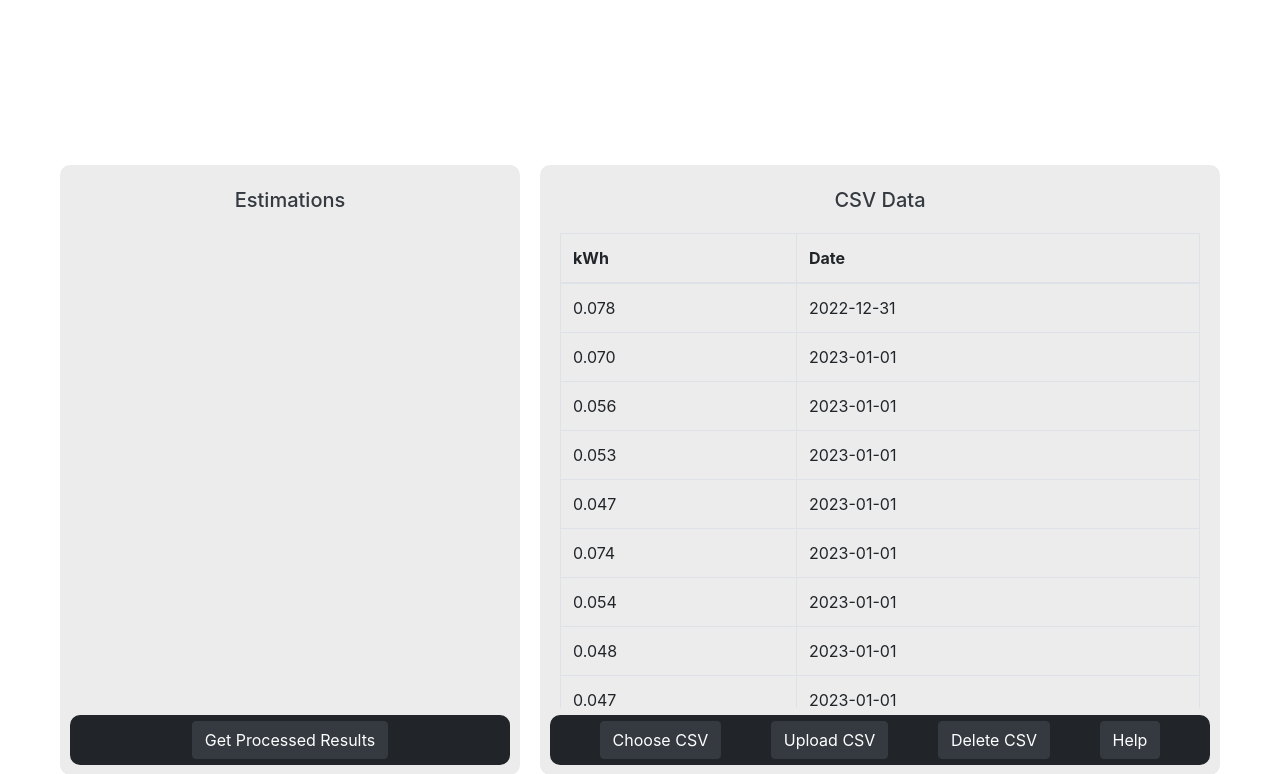
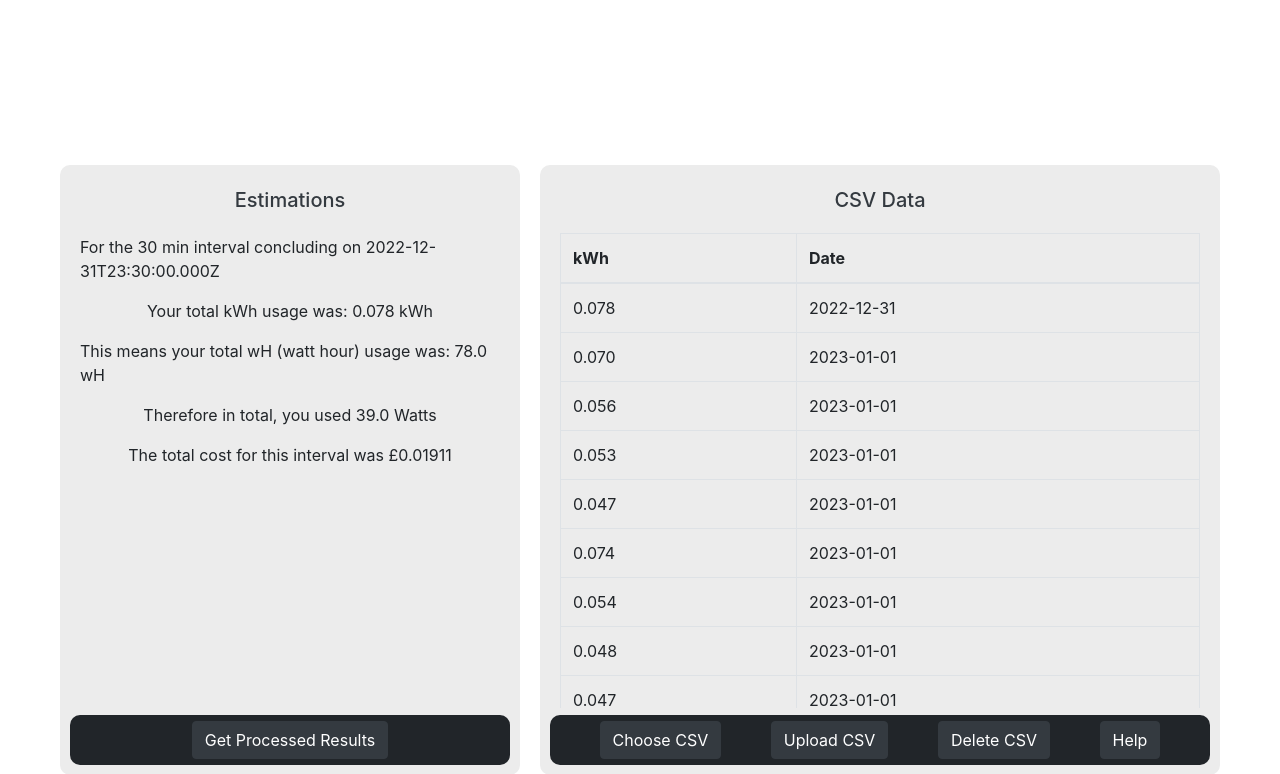
Before and after one commit to Bowriing/Honours, a Flask app: page / in a window 1280 px wide. Shown: the part 726-1500 px from the top of the page. Run offline with Flask 3, Linux system fonts and the light colour scheme; a user stored in the database is signed in; some libraries are stand-ins or nearby versions.

Commit message:
fixed calculations and ouutputted nicely

```diff
--- a/website/processing.py
+++ b/website/processing.py
@@ -8,20 +8,25 @@ class CsvLog:
 
 def processingMain():
     if hasattr(current_user.csv_data, 'csv_content'):
+        #get interval (line) of csv and put into object
         logInstance = getCsvLog()
-        print ("Datetime: " + logInstance.datetime)
-        print ("kWh Usage: " + logInstance.kwh + "kWh")
-        watts = kwhToWatts(logInstance.kwh)
-        print (watts)
-        print ("Successfully outputted wattUsage")
 
-        output = informativeOutput(logInstance.kwh, watts, logInstance.datetime)
+        dt = logInstance.datetime
+        kwh = float(logInstance.kwh)
+        wh = (kwh*1000)
+        whFloat = float(wh)
+        watts = (whFloat*0.5)
+        cost  = costConverter(kwh)
+
+        #method which is uploaded to the home render template for user to see information
+        output = generate_report(dt, kwh, watts, wh, cost)
         print (output)
+        return (output)
 
     elif not hasattr(current_user.csv_data, 'csv_content'):
         flash('No CSV Content to read.', category='error')
         print ("User's CSV Content Is Empty")
-
+        return ("No CSV to process")
 
 
 def getCsvLog():
@@ -35,25 +40,25 @@ def getCsvLog():
 
     return newLog
 
-def kwhToWatts(pKwh):
-    kwh = float(pKwh)
-    watts = kwh * 1000
-    watts = (watts/0.5)
 
-    return watts
+#generates the output to the home page
+def generate_report(dt, kwh, watts, wattHours, cost):
+    report = "For the 30 min interval concluding on " + str(dt) + "\n"
+    report += "Your total kWh usage was: " + str(kwh) + " kWh\n"
+    report += "This means your total wH (watt hour) usage was: " + str(wattHours) + " wH\n"
+    report += "Therefore in total, you used " + str(watts) + " Watts\n"
+    report += "The total cost for this interval was £" + str(cost)
 
-def informativeOutput(pKwh, pWatts, pDateTime):
-    kwh = float(pKwh)
-    watts = pWatts
-    wattHours = (kwh * 1000)
-    dt = pDateTime
+    return report
 
-    print("For the 30 min interval concluding on " + dt)
-    print("Your total kWh usage was: " + str(kwh) + "kWh")
-    print("This means your total wH (watt hour) usage was: " + str(watts) + "wH")
-    print("Therefore in total, you used " + str(wattHours) + " Watts")
+#return a decimal which figures out cost of the 30min interval based of a cost taken from public website been referenced in doc
+def costConverter(kWh):
+    avgrate = 0.245 #in pound
+    cost = (kWh*avgrate)
 
+    return cost
 
 
 def timeFilter():
+    #to be made
     return
--- a/website/templates/home.html
+++ b/website/templates/home.html
@@ -13,6 +13,11 @@
     <div class="tile" style="flex: 2;">
         <h2 class="tile-title text-dark">Estimations</h2>
         <div class="tile-content" style="flex-direction: column;">
+            {% if processingOutput %}
+                {% for string in processingOutput.split('\n') %}
+                <p>{%print(string)%}</p>
+                {% endfor %}
+            {% endif %}
 
         </div>
         <div class="tile-bottom">
--- a/website/views.py
+++ b/website/views.py
@@ -1,5 +1,6 @@
 from flask import Blueprint, render_template, request, session, redirect, url_for
 from flask_login import login_required, current_user
+from .processing import processingMain
 
 
 views = Blueprint('views', __name__)
@@ -9,7 +10,8 @@ views = Blueprint('views', __name__)
 def home():
     #retrieve the csv data if any from user
     csv_data = current_user.csv_data
-    return render_template("home.html", csv_data=csv_data)
+    processingOutput = processingMain()
+    return render_template("home.html", csv_data=csv_data, processingOutput = processingOutput)
 
 @views.route('/preferences')
 @login_required
```
Also changed, not shown: website/static/scripts/checkboxes.js (+23 -0 lines), website/templates/getUserData.html (+16 -6 lines), instance/database.db.
